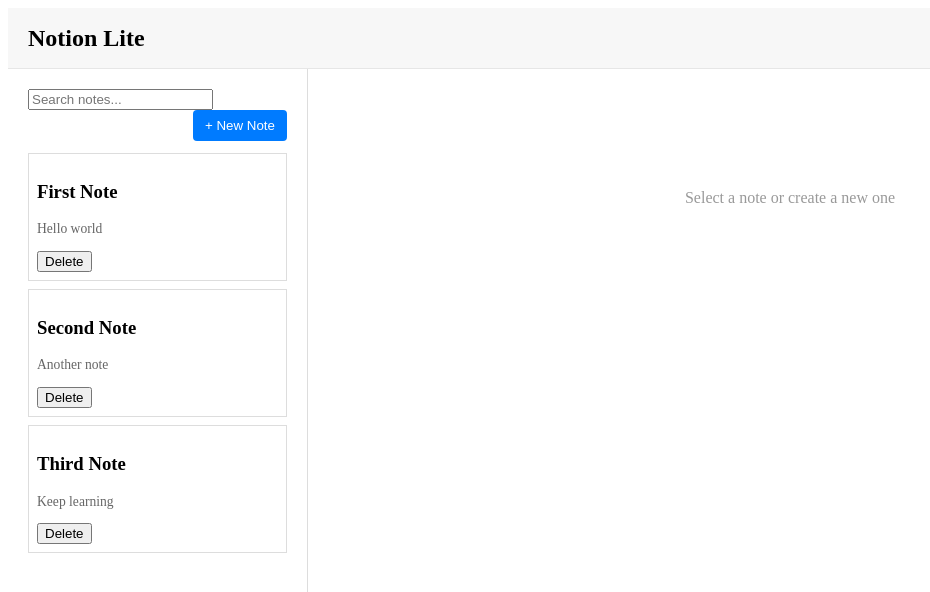
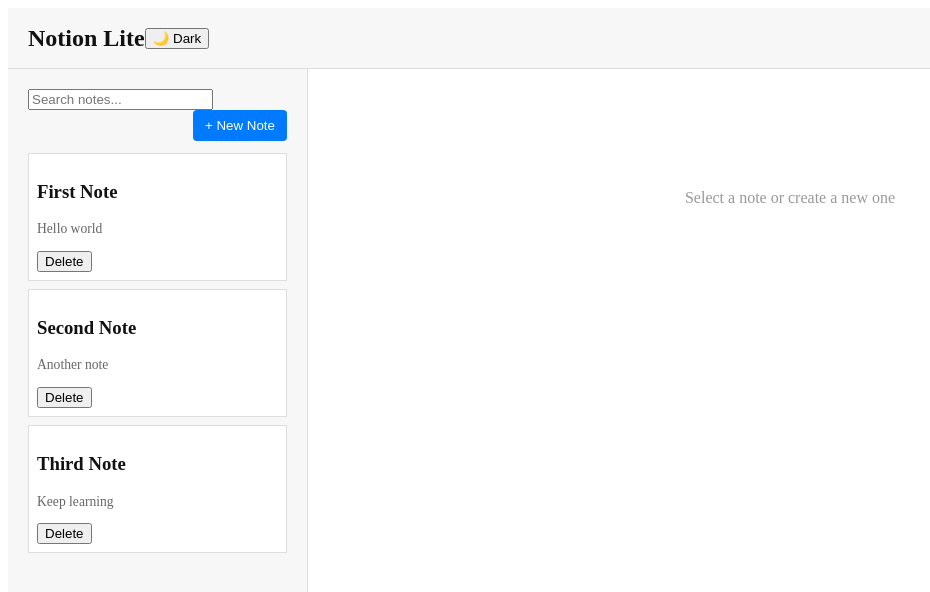
Before and after one commit to saifxss/notion-lite, a React (Vite) app: page / in a window 1280 px wide. Shown: the top 592 px of the page, without its empty margins (0-930 px from the left). Built offline with nearby package versions, Linux system fonts and the light colour scheme.

Commit message:
Added dark mode with persistent theme toggle

```diff
--- a/src/App.css
+++ b/src/App.css
@@ -1,10 +1,15 @@
+body {
+  background: var(--bg);
+  color: var(--text);
+}
+
 header {
   height: 60px;
   display: flex;
   align-items: center;
   padding: 0 20px;
-  background: #f7f7f7;
-  border-bottom: 1px solid #e6e6e6;
+  background: var(--sidebar);
+  border-bottom: 1px solid var(--border);
 }
 
 .main-layout {
@@ -14,14 +19,16 @@
 
 .sidebar {
   width: 300px;           /* Fixed width for the list */
-  border-right: 1px solid #ddd;
+  background: var(--sidebar);
+  border-right: 1px solid var(--border);
   overflow-y: auto;       /* Scroll the list if it's long */
   padding: 20px;
   box-sizing: border-box;
 }
 
 .note-item {
-  border: 1px solid #ddd;
+  background: var(--card);
+  border: 1px solid var(--border);
   padding: 8px;
   margin-bottom: 8px;
   cursor: pointer;
@@ -32,7 +39,7 @@
 }
 
 .note-item.selected {
-  background: #e6f0ff;
+  background: rgba(0, 123, 255, 0.15);
   font-weight: 600;
 }
 
@@ -105,3 +112,19 @@
 }
 
 .save-btn:disabled { opacity: 0.55; cursor: not-allowed; }
+
+:root {
+  --bg: #ffffff;
+  --text: #111111;
+  --border: #dddddd;
+  --sidebar: #f7f7f7;
+  --card: #ffffff;
+}
+
+[data-theme="dark"] {
+  --bg: #0f1115;
+  --text: #e6e6e6;
+  --border: #2a2d35;
+  --sidebar: #16181d;
+  --card: #1e2128;
+}
--- a/src/App.tsx
+++ b/src/App.tsx
@@ -12,6 +12,19 @@
 ];
 
 function App() {
+  const [theme, setTheme] = useState<"light" | "dark">(() => {
+    return (localStorage.getItem("theme") as "light" | "dark") ?? "light";
+  });
+
+  useEffect(() => {
+    document.documentElement.setAttribute("data-theme", theme);
+    localStorage.setItem("theme", theme);
+  }, [theme]);
+
+  const toggleTheme = () => {
+    setTheme(t => (t === "light" ? "dark" : "light"));
+  };
+
   const [notes, setNotes] = useState<Note[]>(() => {
     const saved = localStorage.getItem("notes");
     return saved ? JSON.parse(saved) : initialNotes;
@@ -71,7 +84,7 @@
 
   return (
     <div>
-      <Header />
+      <Header theme={theme} onToggleTheme={toggleTheme} />
       <main className="main-layout">
         <aside className="sidebar">
           <input
--- a/src/components/Header.tsx
+++ b/src/components/Header.tsx
@@ -1,9 +1,15 @@
-function Header() {
+interface HeaderProps {
+  theme: "light" | "dark";
+  onToggleTheme: () => void;
+}
+
+export default function Header({ theme, onToggleTheme }: HeaderProps) {
   return (
     <header>
       <h2>Notion Lite</h2>
+      <button onClick={onToggleTheme}>
+        {theme === "light" ? "🌙 Dark" : "☀️ Light"}
+      </button>
     </header>
   );
 }
-
-export default Header;
```
